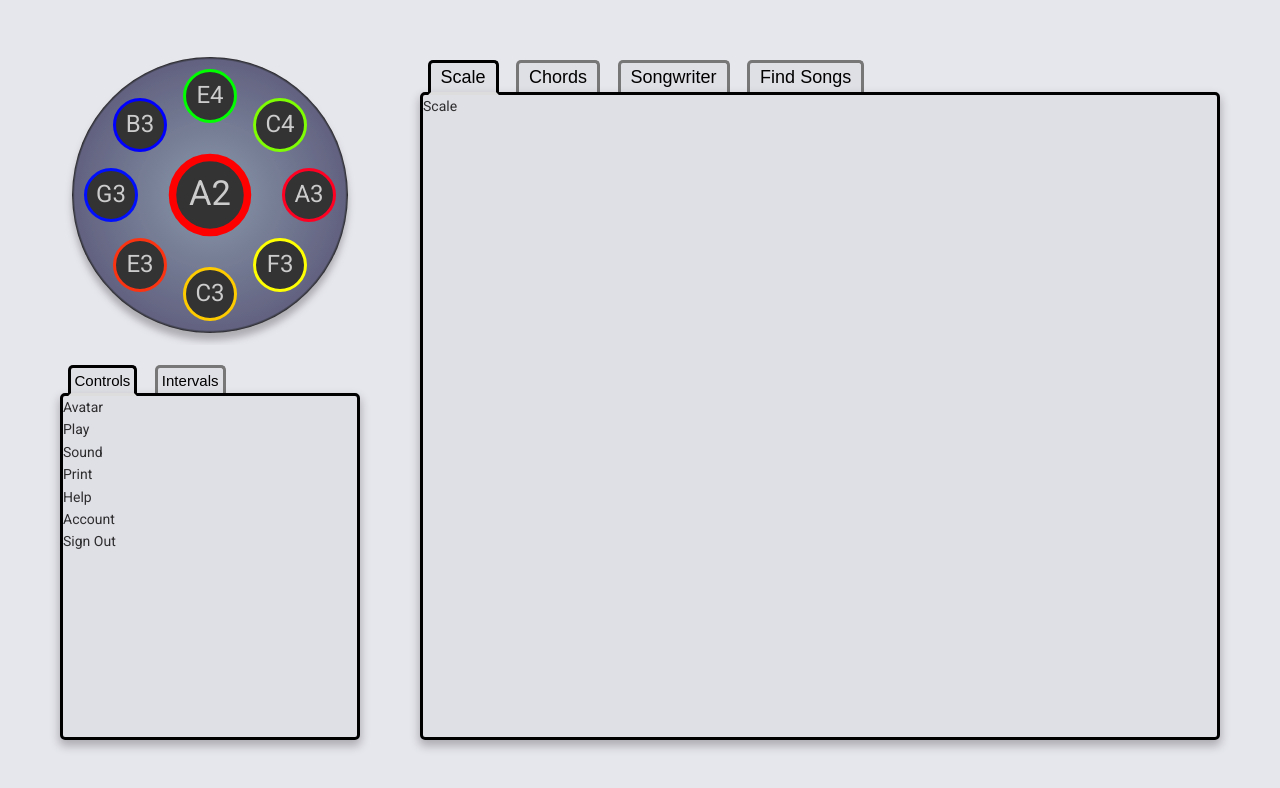
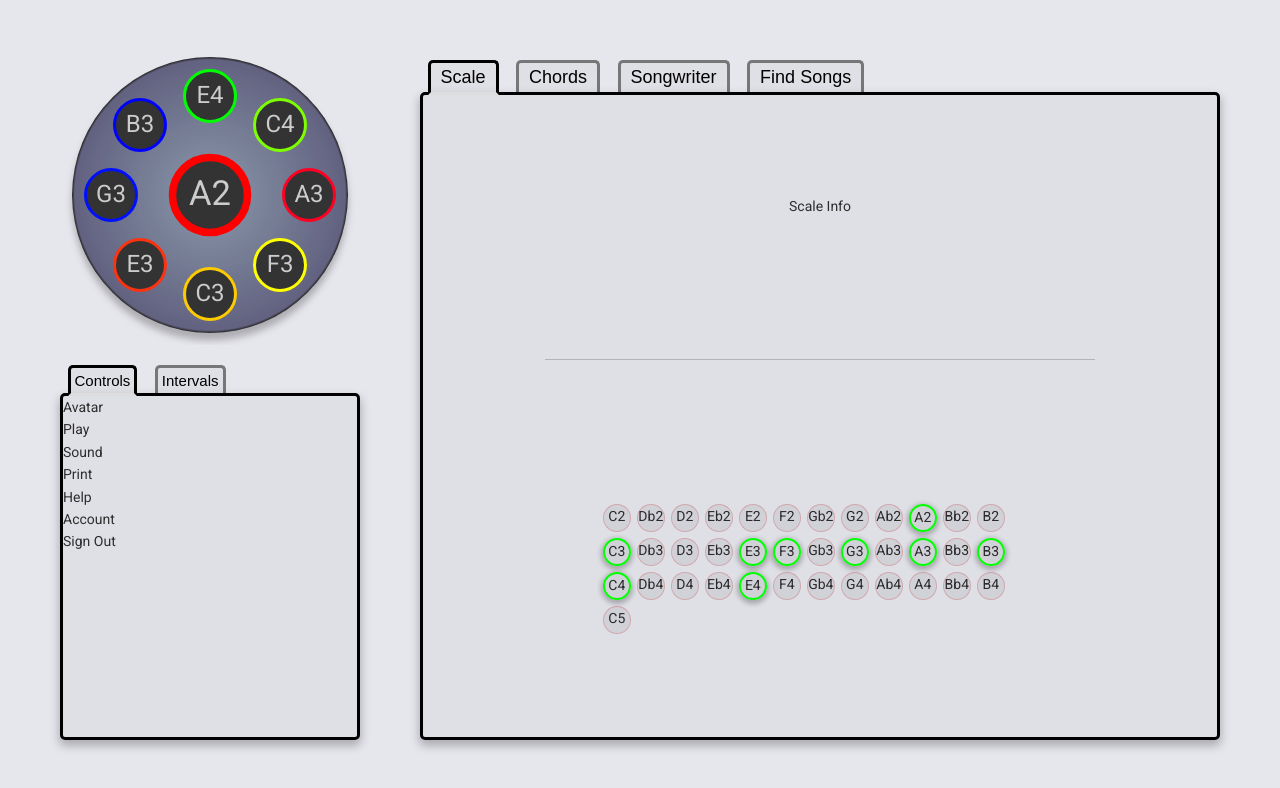
Before and after one commit to Moosees/ding-and-tones, a React (Create React App) app: page /scale in a window 1280 px wide. Shown: the top 788 px of the page. Built offline with nearby package versions, Linux system fonts and the light colour scheme.

Commit message:
Add scale editing component to scale route

```diff
--- /dev/null
+++ b/src/components/dividerLine/DividerLine.jsx
@@ -0,0 +1,12 @@
+import React from 'react';
+import styled from 'styled-components';
+
+const Line = styled.div`
+  border-bottom: 1px solid rgba(0, 0, 0, 0.2);
+  height: 1px;
+  width: 75%;
+`;
+
+const DividerLine = () => <Line />;
+
+export default DividerLine;
--- a/src/components/editScale/EditScale.jsx
+++ b/src/components/scaleEdit/ScaleEdit.jsx
@@ -1,12 +1,11 @@
-import React from 'react';
+import React, { useMemo } from 'react';
 import { connect } from 'react-redux';
+import { noteValueToName } from '../../intervals.data';
 import {
   addNoteToScale,
   removeNoteFromScale,
 } from '../../redux/scale/scale.actions';
-import { noteValueToName } from '../../intervals.data';
-import { useMemo } from 'react';
-import { Note, NoteContainer } from './editScale.styles';
+import { Note, NoteContainer } from './scaleEdit.styles';
 
 const getNotes = (scale, fnAdd, fnRemove) => {
   const notes = [];
@@ -25,11 +24,10 @@ const getNotes = (scale, fnAdd, fnRemove) => {
       </Note>
     );
   }
-  console.log({ notes });
   return notes;
 };
 
-const EditScale = ({ scale, addNoteToScale, removeNoteFromScale }) => {
+const ScaleEdit = ({ scale, addNoteToScale, removeNoteFromScale }) => {
   const notes = useMemo(
     () => getNotes(scale, addNoteToScale, removeNoteFromScale),
     [scale, addNoteToScale, removeNoteFromScale]
@@ -45,4 +43,4 @@ const mapStateToProps = ({ scale }) => ({
 export default connect(mapStateToProps, {
   addNoteToScale,
   removeNoteFromScale,
-})(EditScale);
+})(ScaleEdit);
--- /dev/null
+++ b/src/components/scaleEdit/scaleEdit.styles.js
@@ -0,0 +1,21 @@
+import styled from 'styled-components';
+
+export const NoteContainer = styled.div`
+  cursor: pointer;
+  display: flex;
+  flex-wrap: wrap;
+  max-width: 60%;
+`;
+
+export const Note = styled.span`
+  background-color: rgba(0, 0, 0, 0.06);
+  border: ${({ inScale }) =>
+    inScale ? '2px solid #00ff00' : '1px solid rgba(200,0,0,0.2)'};
+  border-radius: 100px;
+  box-shadow: ${({ inScale }) =>
+    inScale ? '0px 2px 5px 2px rgba(0, 0, 0, 0.25)' : '0'};
+  height: 2.8rem;
+  margin: 3px;
+  text-align: center;
+  width: 2.8rem;
+`;
--- /dev/null
+++ b/src/components/scaleInfo/ScaleInfo.jsx
@@ -0,0 +1,7 @@
+import React from 'react';
+
+const ScaleInfo = () => {
+  return <div>Scale Info</div>;
+};
+
+export default ScaleInfo;
--- a/src/containers/scale/Scale.jsx
+++ b/src/containers/scale/Scale.jsx
@@ -1,10 +1,26 @@
 import React from 'react';
+import styled from 'styled-components';
+import DividerLine from '../../components/dividerLine/DividerLine';
+import ScaleEdit from '../../components/scaleEdit/ScaleEdit';
+import ScaleInfo from '../../components/scaleInfo/ScaleInfo';
 
-// isEditing action
+const ScaleContainer = styled.div`
+  align-items: center;
+  display: flex;
+  flex-direction: column;
+  justify-content: space-around;
+  height: 100%;
+  padding: 3rem;
+`;
 
 const Scale = () => {
-  // EditScale component
-  return <div>Scale</div>;
+  return (
+    <ScaleContainer>
+      <ScaleInfo />
+      <DividerLine />
+      <ScaleEdit />
+    </ScaleContainer>
+  );
 };
 
 export default Scale;
--- a/src/redux/drum/drum.actions.js
+++ b/src/redux/drum/drum.actions.js
@@ -10,10 +10,6 @@ export const setDisplayedNote = (note) => ({
   payload: note,
 });
 
-export const toggleIsEditing = () => ({
-  type: actionTypes.TOGGLE_IS_EDITING,
-});
-
 export const toggleShowIntervals = (showIntervals) => ({
   type: actionTypes.TOGGLE_SHOW_INTERVALS,
   payload: showIntervals,
--- a/src/redux/drum/drum.reducer.js
+++ b/src/redux/drum/drum.reducer.js
@@ -3,7 +3,6 @@ import actionTypes from './drum.types';
 const INITIAL_STATE = {
   displayedChord: null,
   displayedNote: 0,
-  isEditing: false,
   showIntervals: false,
 };
 
@@ -22,13 +21,6 @@ const drumReducer = (state = INITIAL_STATE, { type, payload }) => {
         displayedNote: state.displayedNote === payload ? 0 : payload,
       };
 
-    case actionTypes.TOGGLE_IS_EDITING:
-      return {
-        ...state,
-        isEditing: !state.isEditing,
-        showIntervals: false,
-      };
-
     case actionTypes.TOGGLE_SHOW_INTERVALS:
       return {
         ...state,
--- a/src/redux/drum/drum.types.js
+++ b/src/redux/drum/drum.types.js
@@ -1,7 +1,6 @@
 const actionTypes = {
   SET_DISPLAYED_CHORD: 'SET_DISPLAYED_CHORD',
   SET_DISPLAYED_NOTE: 'SET_DISPLAYED_NOTE',
-  TOGGLE_IS_EDITING: 'TOGGLE_IS_EDITING',
   TOGGLE_SHOW_INTERVALS: 'TOGGLE_SHOW_INTERVALS',
 };
 
```
Also changed, not shown: src/components/editScale/editScale.styles.js (deleted, +0 -18 lines), 1 other file (tests, documents, lock files or other folders).
